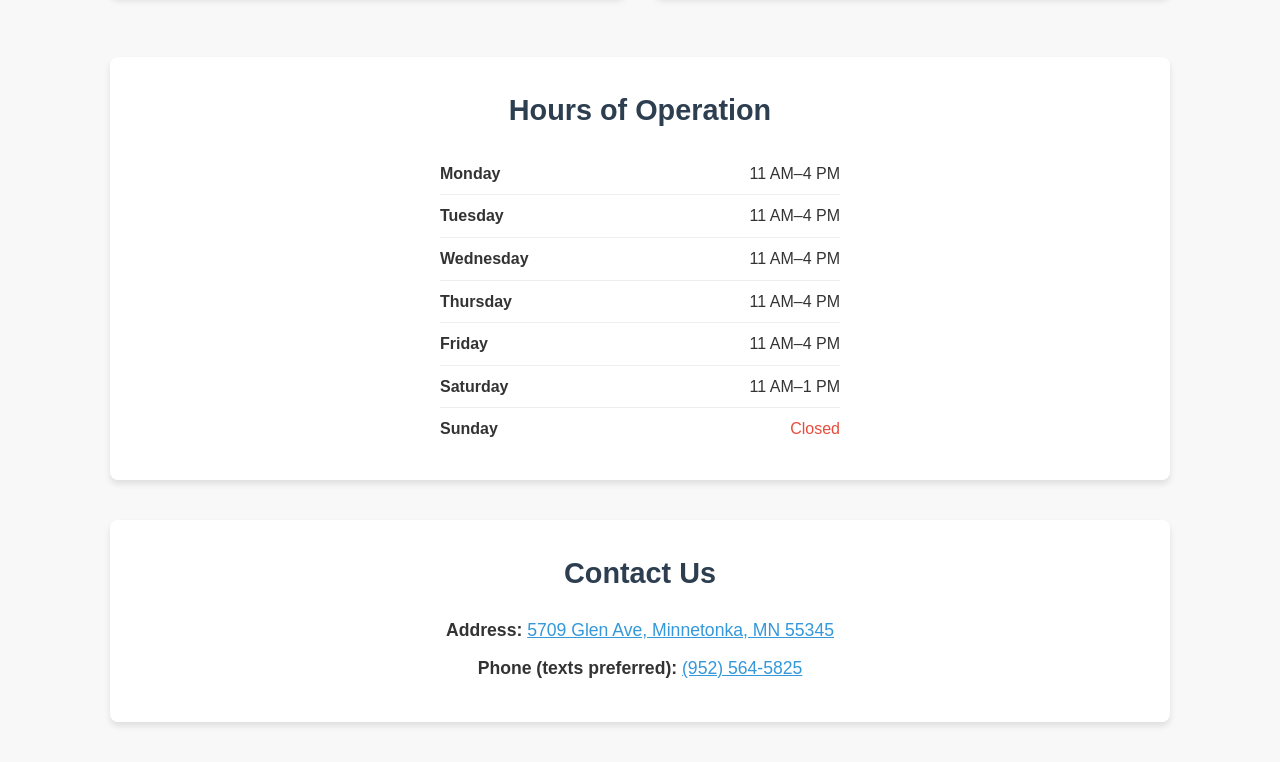
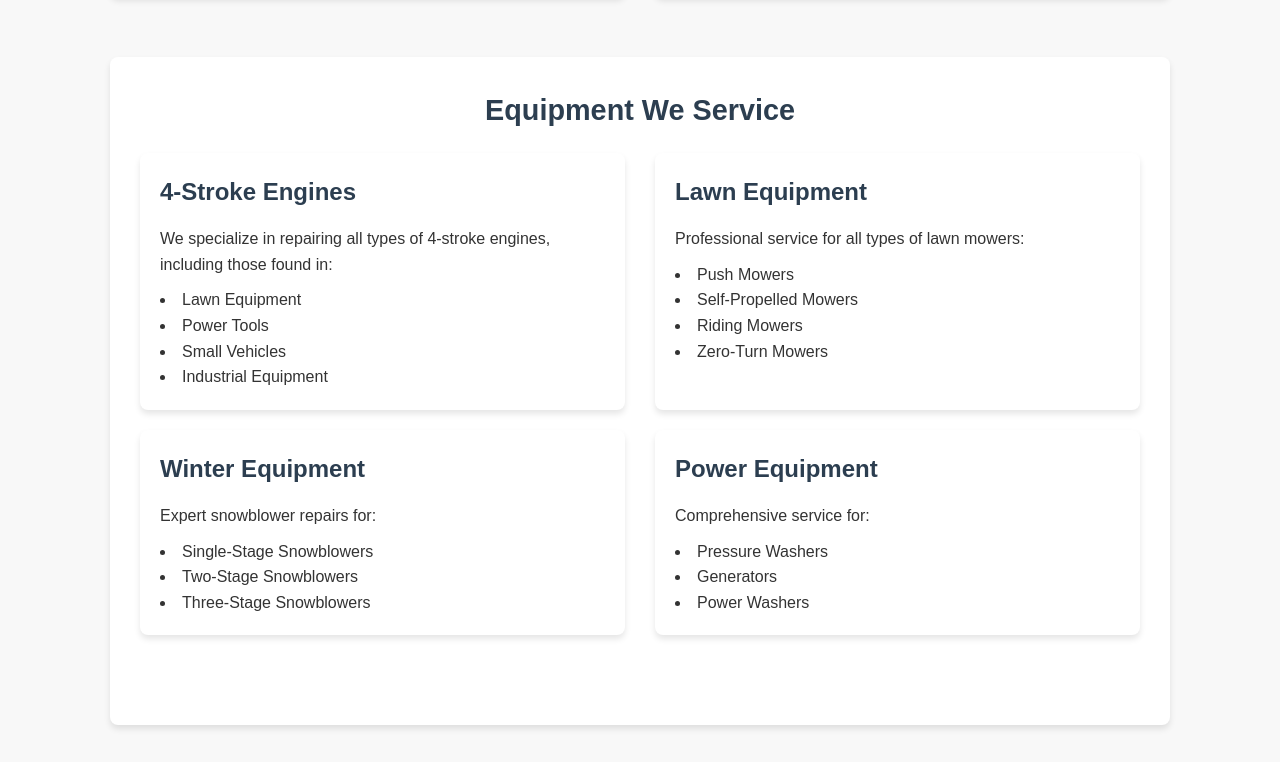
Before and after one commit to Meandmybadself/joes-small-engine, a plain HTML site: page index.html in a window 1280 px wide. Shown: the part 837-1599 px from the top of the page. Drawn offline with Linux system fonts and the light colour scheme.

Commit message:
Updates engine details

```diff
--- a/index.html
+++ b/index.html
@@ -198,6 +198,50 @@
         </div>
 
         <div class="info-section">
+            <h2>Equipment We Service</h2>
+            <div class="services">
+                <div class="service-card">
+                    <h3>4-Stroke Engines</h3>
+                    <p>We specialize in repairing all types of 4-stroke engines, including those found in:</p>
+                    <ul style="list-style-position: inside; margin-top: 10px;">
+                        <li>Lawn Equipment</li>
+                        <li>Power Tools</li>
+                        <li>Small Vehicles</li>
+                        <li>Industrial Equipment</li>
+                    </ul>
+                </div>
+                <div class="service-card">
+                    <h3>Lawn Equipment</h3>
+                    <p>Professional service for all types of lawn mowers:</p>
+                    <ul style="list-style-position: inside; margin-top: 10px;">
+                        <li>Push Mowers</li>
+                        <li>Self-Propelled Mowers</li>
+                        <li>Riding Mowers</li>
+                        <li>Zero-Turn Mowers</li>
+                    </ul>
+                </div>
+                <div class="service-card">
+                    <h3>Winter Equipment</h3>
+                    <p>Expert snowblower repairs for:</p>
+                    <ul style="list-style-position: inside; margin-top: 10px;">
+                        <li>Single-Stage Snowblowers</li>
+                        <li>Two-Stage Snowblowers</li>
+                        <li>Three-Stage Snowblowers</li>
+                    </ul>
+                </div>
+                <div class="service-card">
+                    <h3>Power Equipment</h3>
+                    <p>Comprehensive service for:</p>
+                    <ul style="list-style-position: inside; margin-top: 10px;">
+                        <li>Pressure Washers</li>
+                        <li>Generators</li>
+                        <li>Power Washers</li>
+                    </ul>
+                </div>
+            </div>
+        </div>
+
+        <div class="info-section">
             <h2>Hours of Operation</h2>
             <div class="hours-container">
                 <div class="hour-row">
```
